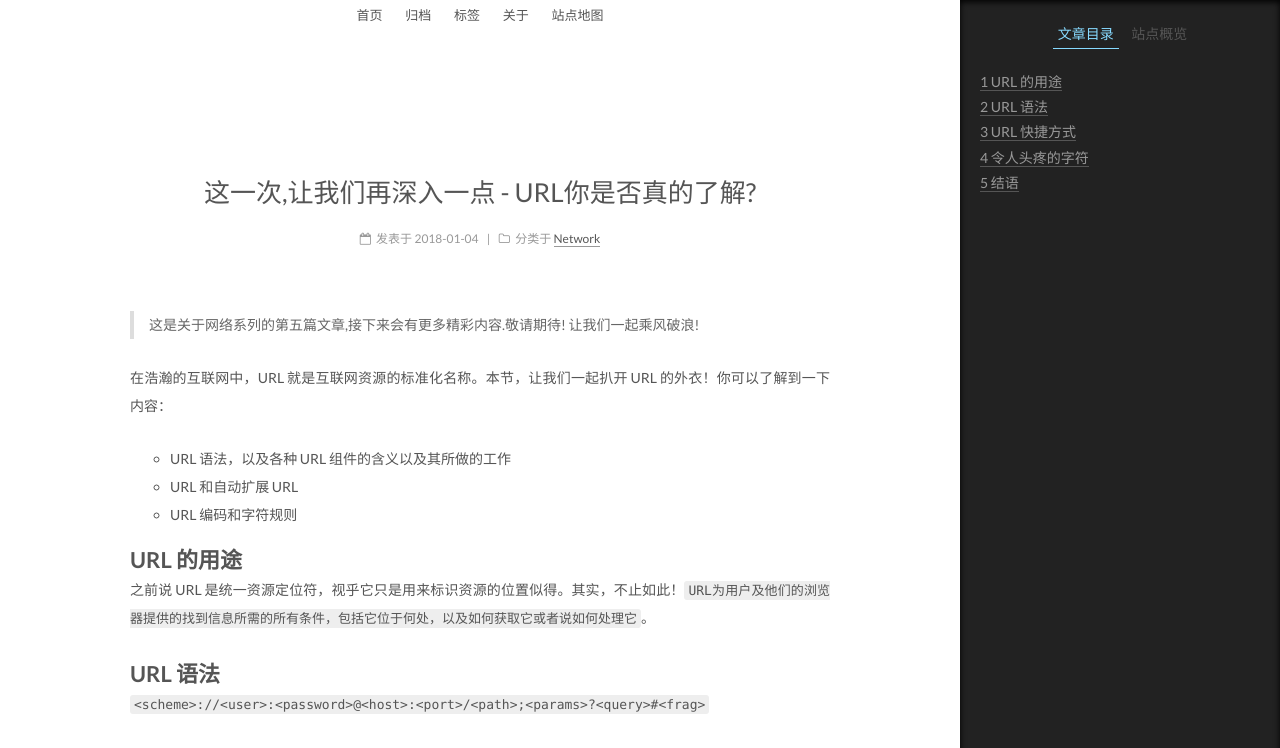
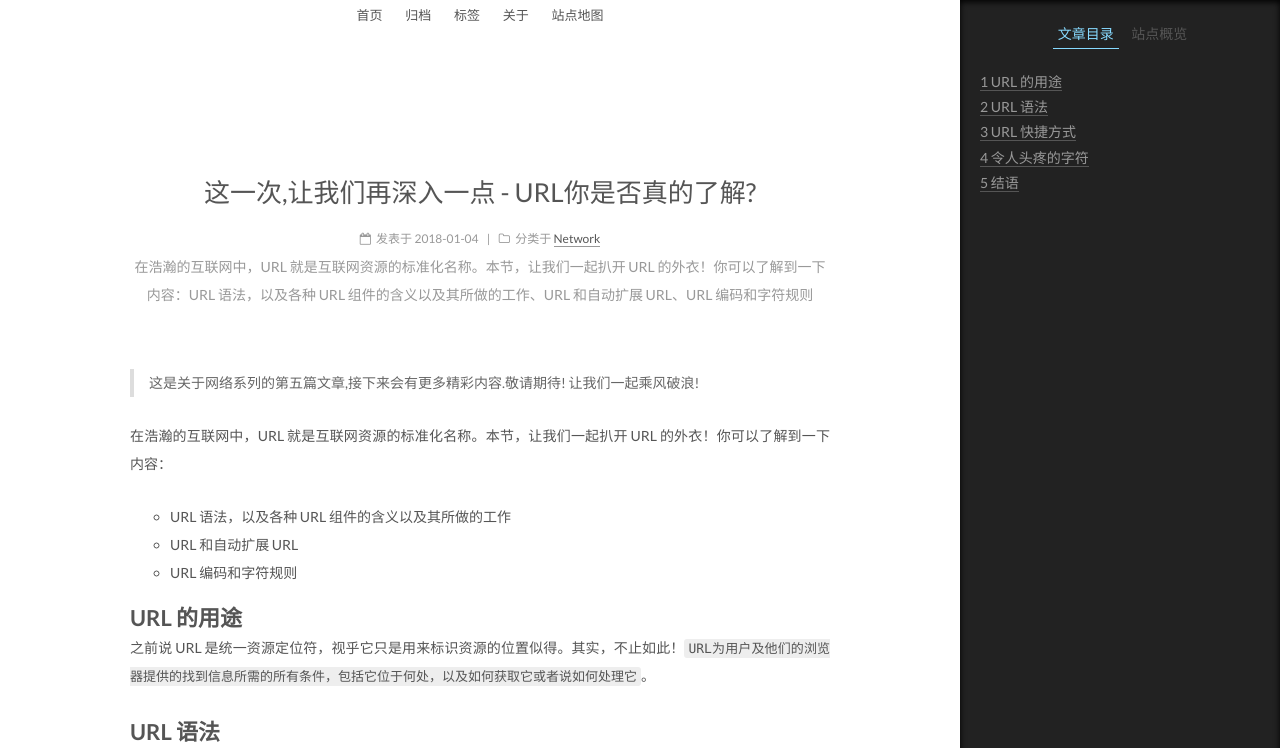
Before and after one commit to niwaguan/niwaguan.github.io, a Jekyll site: the page built from _posts/2018-01-04-url-components.md, in a window 1280 px wide and 1400 px high, scrolled down 213 px, cut to the strip 0-748 px from the top of the window. Built offline with Jekyll 4.4.1, drawn with Linux system fonts in a browser that asks for light colours; comment, search, counter and statistics services are not loaded; some of the changed text lies outside the part shown.

Commit message:
更新文章预览描述

```diff
--- a/_posts/2018-01-04-url-components.md
+++ b/_posts/2018-01-04-url-components.md
@@ -1,6 +1,7 @@
 ---
 layout: post
 title: 这一次,让我们再深入一点 - URL你是否真的了解?
+description: 在浩瀚的互联网中，URL 就是互联网资源的标准化名称。本节，让我们一起扒开 URL 的外衣！你可以了解到一下内容：URL 语法，以及各种 URL 组件的含义以及其所做的工作、URL 和自动扩展 URL、URL 编码和字符规则
 category:
   - Network
 tags:
```
Also changed, not shown: _posts/2018-01-01-tcp.md (+1 -0 lines), _posts/2018-01-03-http-overview.md (+1 -0 lines), _posts/2018-01-05-http-message.md (+1 -0 lines).
